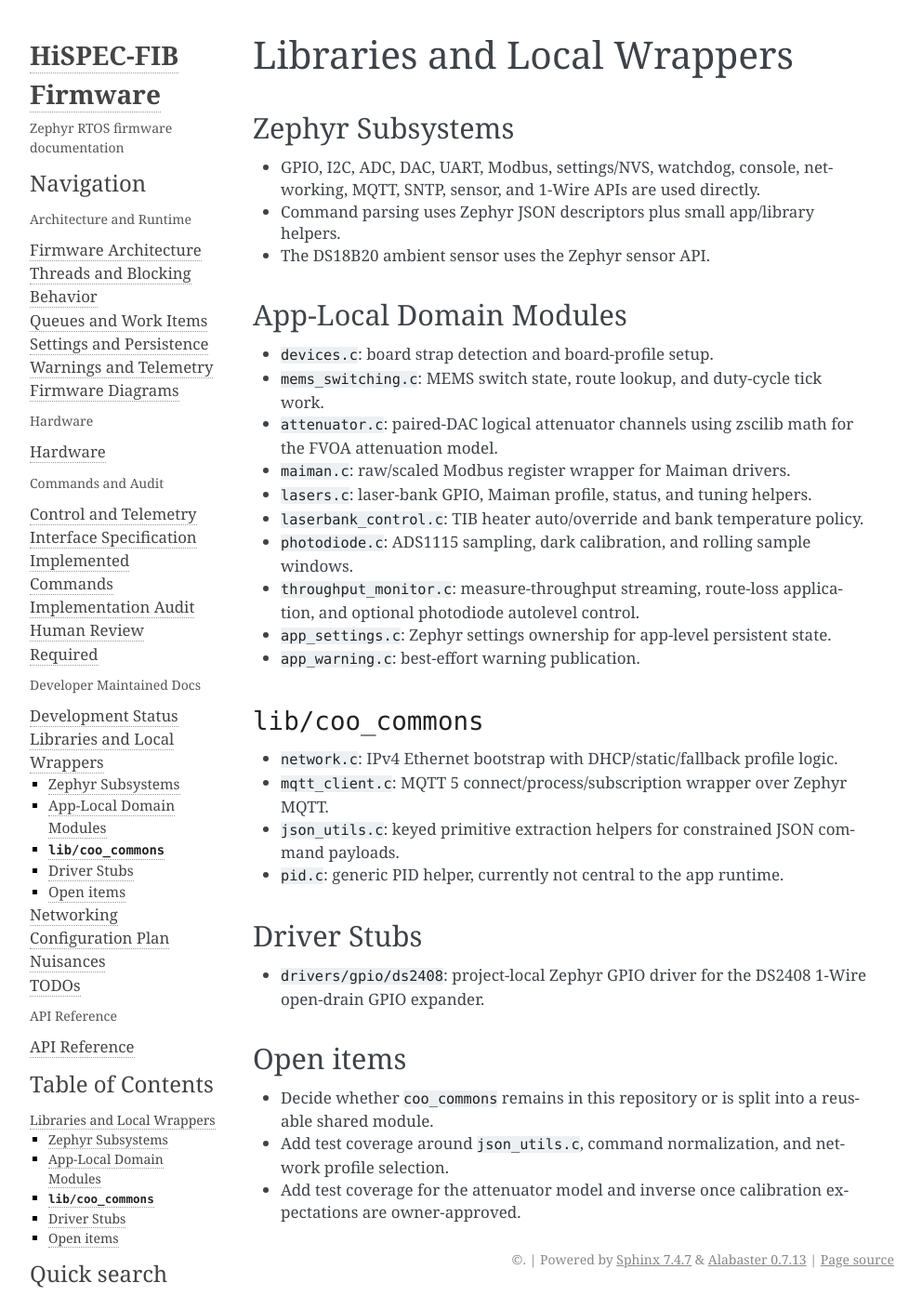
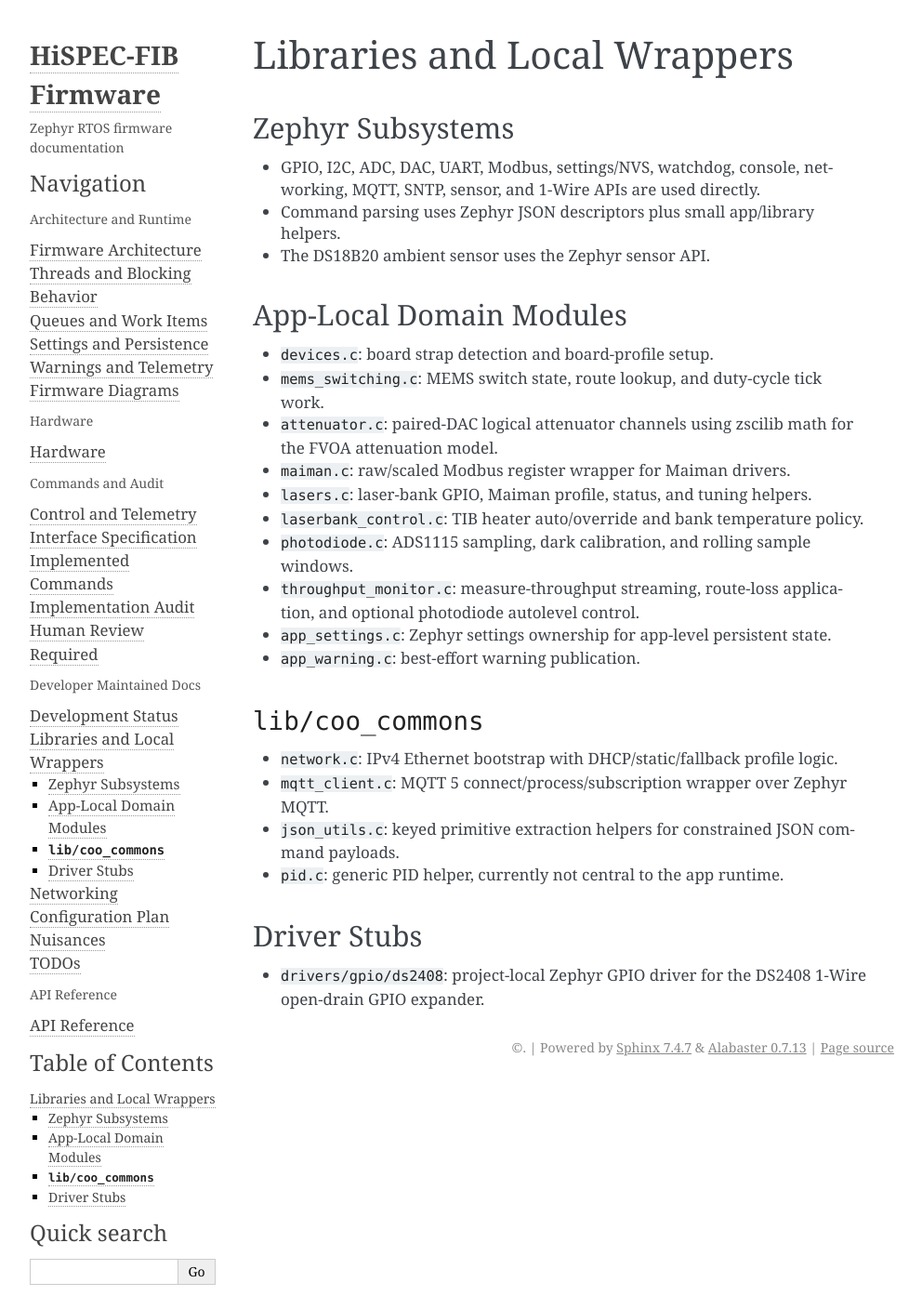
Before and after one commit to COO-Utilities/hispec-tib, a Sphinx documentation site: the page built from doc/libraries.md, in a window 1280 px wide and 1394 px high. Shown: the whole window at 93% size, without its empty margins (148-1140 px from the left). Built offline with Sphinx 7.4.7, drawn with Linux system fonts in a browser that asks for light colours.

Commit message:
Doc tidy

```diff
--- a/doc/libraries.md
+++ b/doc/libraries.md
@@ -34,12 +34,3 @@
 
 - `drivers/gpio/ds2408`: project-local Zephyr GPIO driver for the DS2408
   1-Wire open-drain GPIO expander.
-
-## Open items
-
-- Decide whether `coo_commons` remains in this repository or is split into a
-  reusable shared module.
-- Add test coverage around `json_utils.c`, command normalization, and network
-  profile selection.
-- Add test coverage for the attenuator model and inverse once calibration
-  expectations are owner-approved.
```
Also changed, not shown: doc/commands.md (+27 -27 lines), doc/human_review_required.md (+9 -1 lines), doc/status.md (+0 -3 lines).
